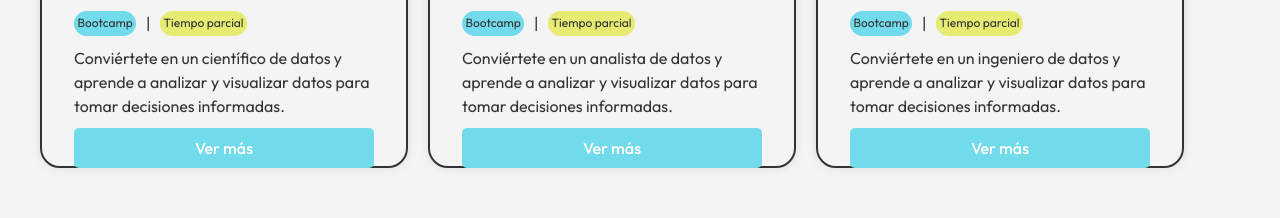
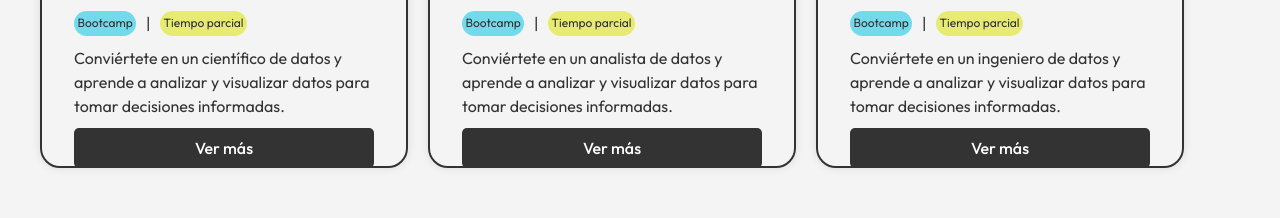
Before and after one commit to YummySalamy/datapath-landing-page, a React (Vite) app: page / in a window 1280 px wide. Shown: the part 1306-1524 px from the top of the page. Built offline with nearby package versions, Linux system fonts and the light colour scheme.

Commit message:
changed some colors in the courses card banner

```diff
--- a/src/components/banner/assets/Banner.css
+++ b/src/components/banner/assets/Banner.css
@@ -112,7 +112,7 @@
 
 .course-button {
     margin-top: auto;
-    background-color: #72dbeb;
+    background-color: #333;
     border: none;
     padding: 10px 20px;
     border-radius: 5px;
@@ -121,8 +121,12 @@
     color: #fff;
 }
 
+.course-button:focus {
+    outline: none;
+}
+
 .course-button:hover {
-    background-color: #62c7d7;
+    background-color: #fb5604;
 }
 
 .courses-beneficts {
--- a/src/index.css
+++ b/src/index.css
@@ -52,10 +52,10 @@ button {
   transition: all 0.25s;
 }
 
-button:focus,
+/* button:focus,
 button:focus-visible {
   outline: 4px auto -webkit-focus-ring-color;
-}
+} */
 
 /* @media (prefers-color-scheme: light) {
   :root {
```
